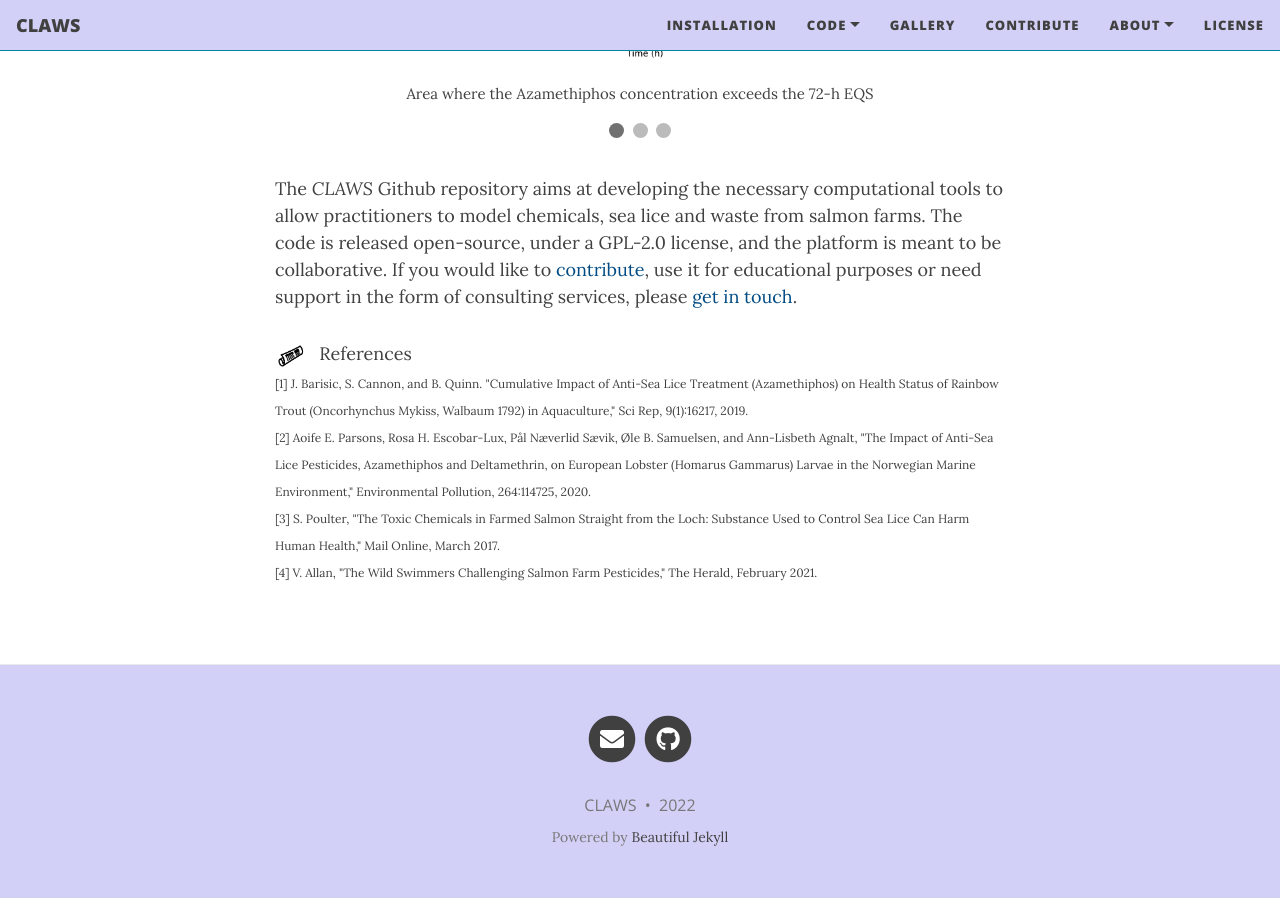
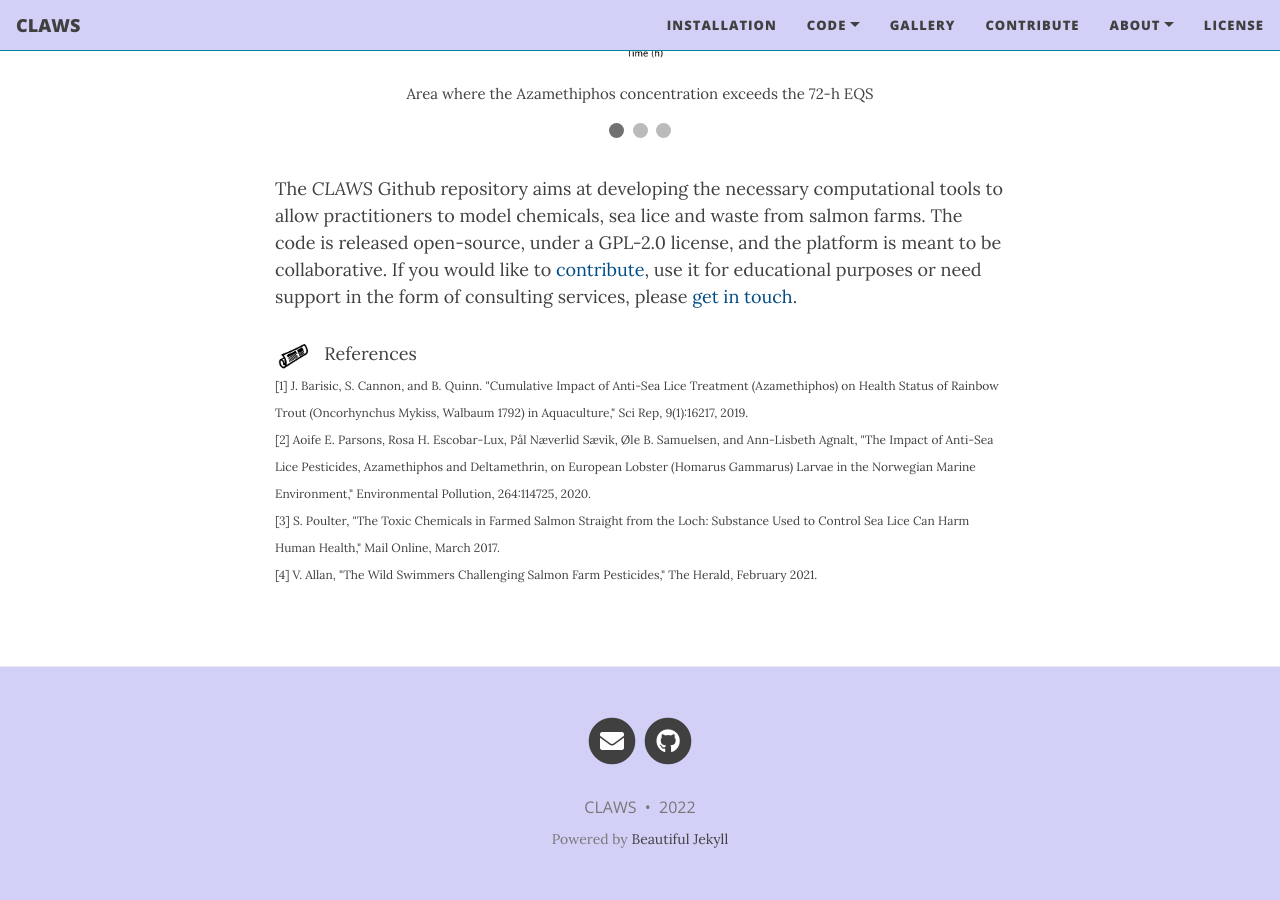
Before and after one commit to claws-scot/claws-scot.github.io, a Jekyll site: the page built from index.html, in a window 1280 px wide and 900 px high, scrolled down 712 px. Built offline with Jekyll 4.4.1, drawn with Linux system fonts in a browser that asks for light colours; nearby versions of some CDN libraries; the list of posts is cut into pages by our own code.

Commit message:
Editing web pages

```diff
--- a/index.html
+++ b/index.html
@@ -54,7 +54,7 @@ The use of chemical substances such as azamethiphos, deltamethrin, teflubenzuron
 The <i>CLAWS</i> Github repository aims at developing the necessary computational tools to allow practitioners to model chemicals, sea lice and waste from salmon farms. The code is released open-source, under a GPL-2.0 license, and the platform is meant to be collaborative. If you would like to <a href="https://claws-scot.github.io/contribute/">contribute</a>, use it for educational purposes or need support in the form of consulting services, please <a href="https://claws-scot.github.io/contact">get in touch</a>.
 </p>
 
-<p><img src="/docs/icons/publis.png" width="30"> &nbsp; References
+<p><img src="/docs/icons/publis.png" width="35"> &nbsp; References
 <br>
 <span style="font-size:12px">[1] J. Barisic, S. Cannon, and B. Quinn. "Cumulative Impact of Anti-Sea Lice Treatment (Azamethiphos) on Health Status of Rainbow Trout (Oncorhynchus Mykiss, Walbaum 1792) in Aquaculture," Sci Rep, 9(1):16217, 2019.
 <br>
```
